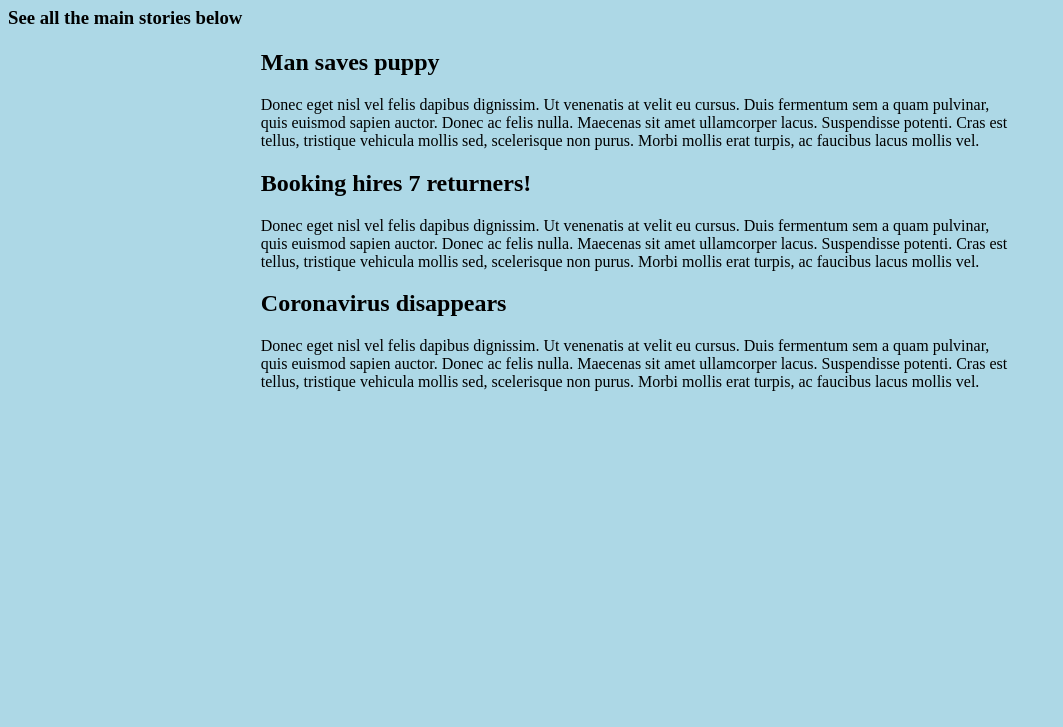
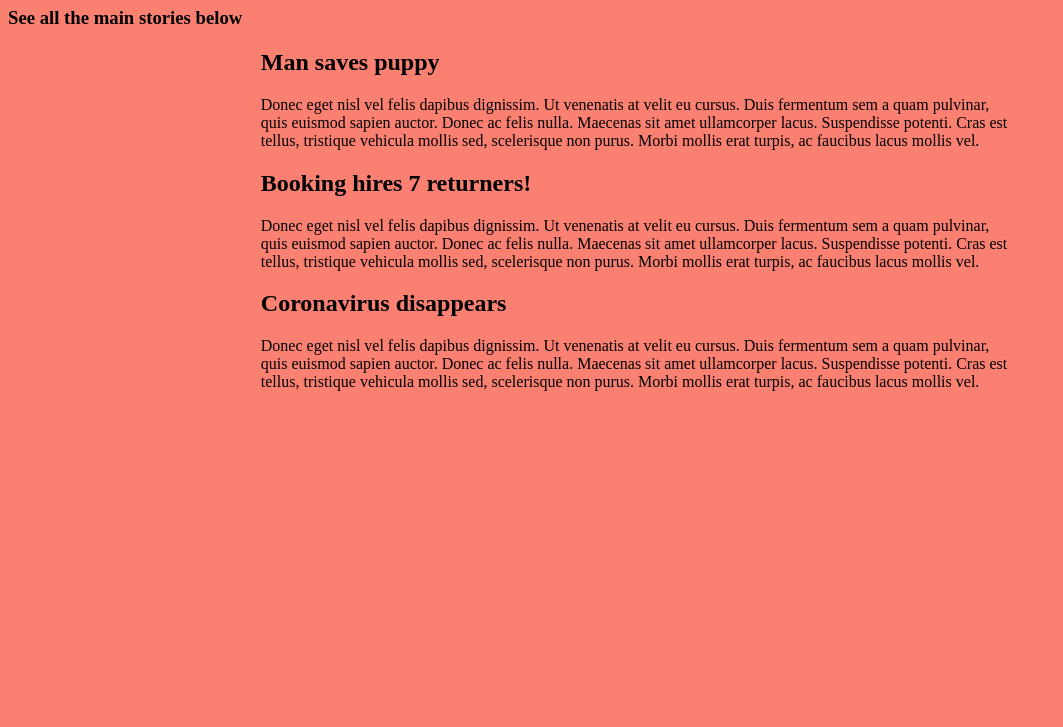
Before and after one commit to harrietty/tr_news_page, a plain HTML site: page index.html in a window 1280 px wide. Shown: the part 73-800 px from the top of the page, without its empty margins (0-1063 px from the left). Drawn offline with Linux system fonts and the light colour scheme.

Commit message:
Changed bg color

```diff
--- a/styles.css
+++ b/styles.css
@@ -1,5 +1,5 @@
 body {
-  background-color: lightblue;
+  background-color: salmon;
 }
 
 /* On pages < 1000px, fine to use full width */
```
